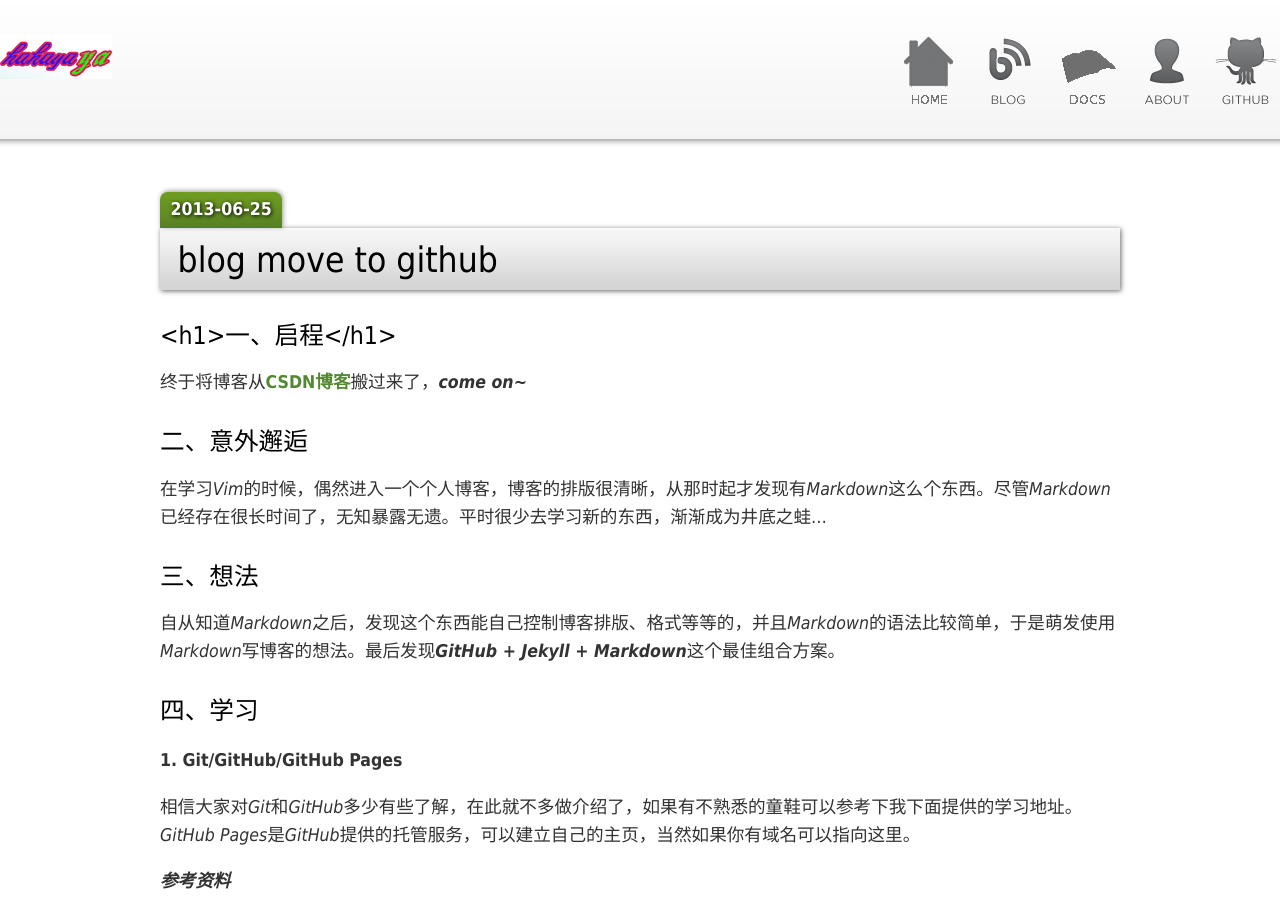
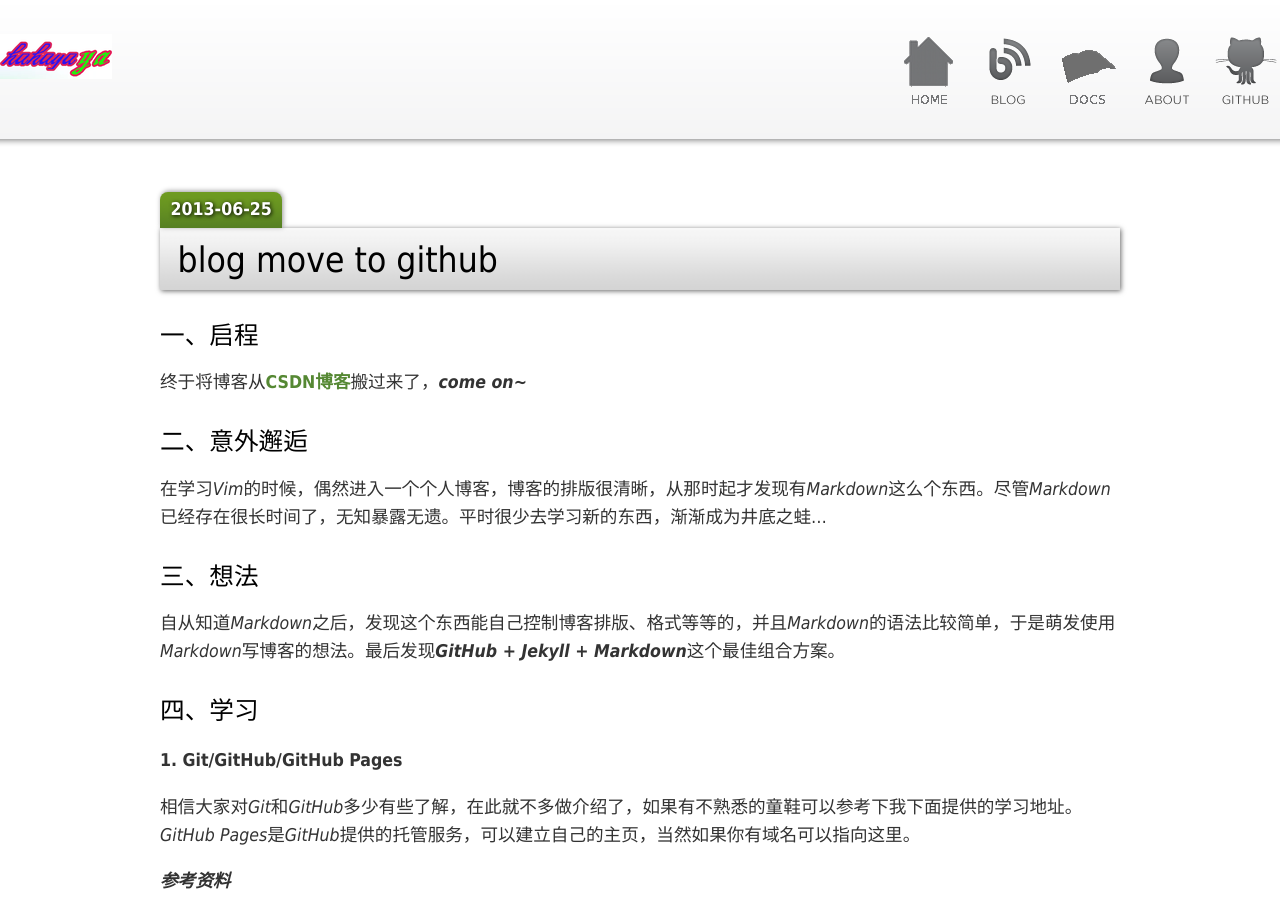
Before and after one commit to hahaya/hahaya.github.com, a Jekyll site: the page built from _posts/2013-6-25-blog-move-to-github.md, in a window 1280 px wide and 900 px high. Built offline with Jekyll 4.4.1, drawn with Linux system fonts in a browser that asks for light colours; Markdown is read by kramdown in place of the engine named in the settings.

```diff
--- a/_posts/2013-6-25-blog-move-to-github.md
+++ b/_posts/2013-6-25-blog-move-to-github.md
@@ -3,7 +3,7 @@ layout: post
 title:  blog move to github
 ---
 
-### <h1>一、启程</h1> ###
+### 一、启程 ###
 终于将博客从[CSDN博客](http://blog.csdn.net/qiurisuixiang)搬过来了，***come on~***
 
 
```
